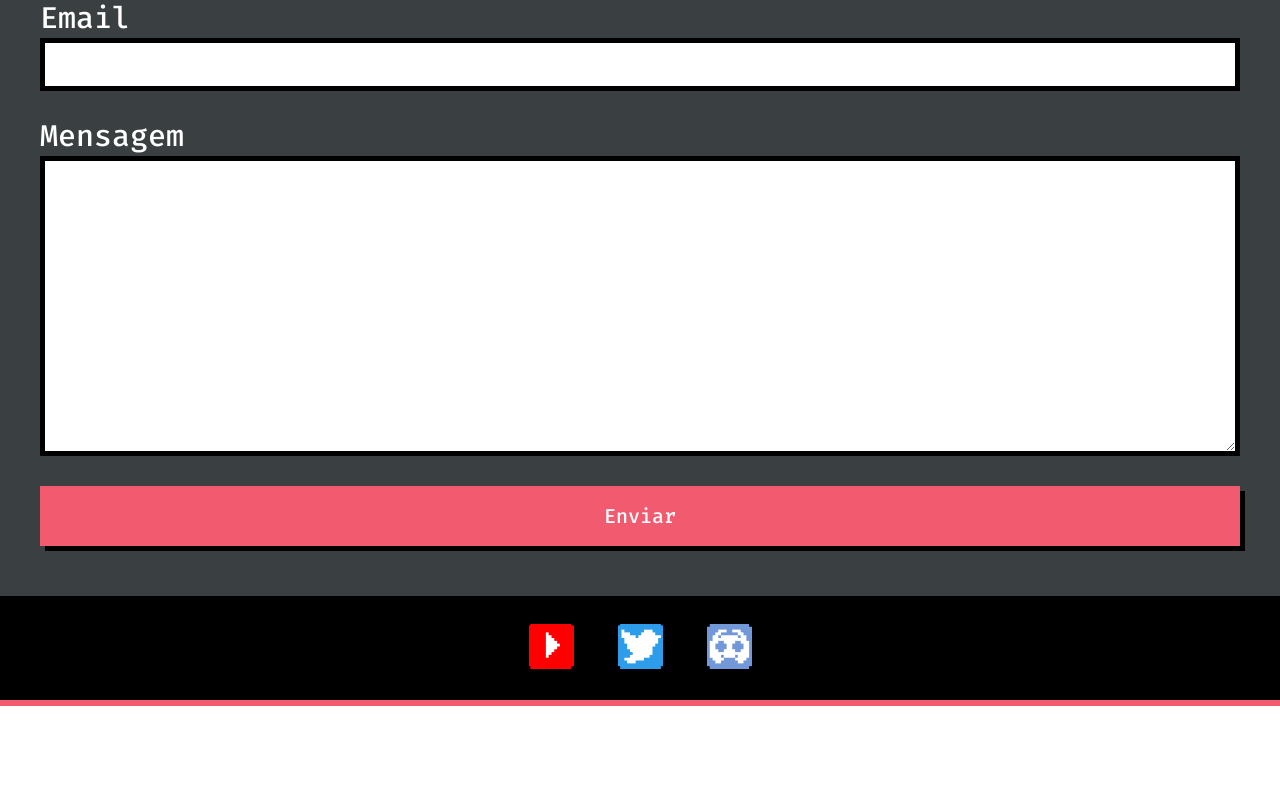
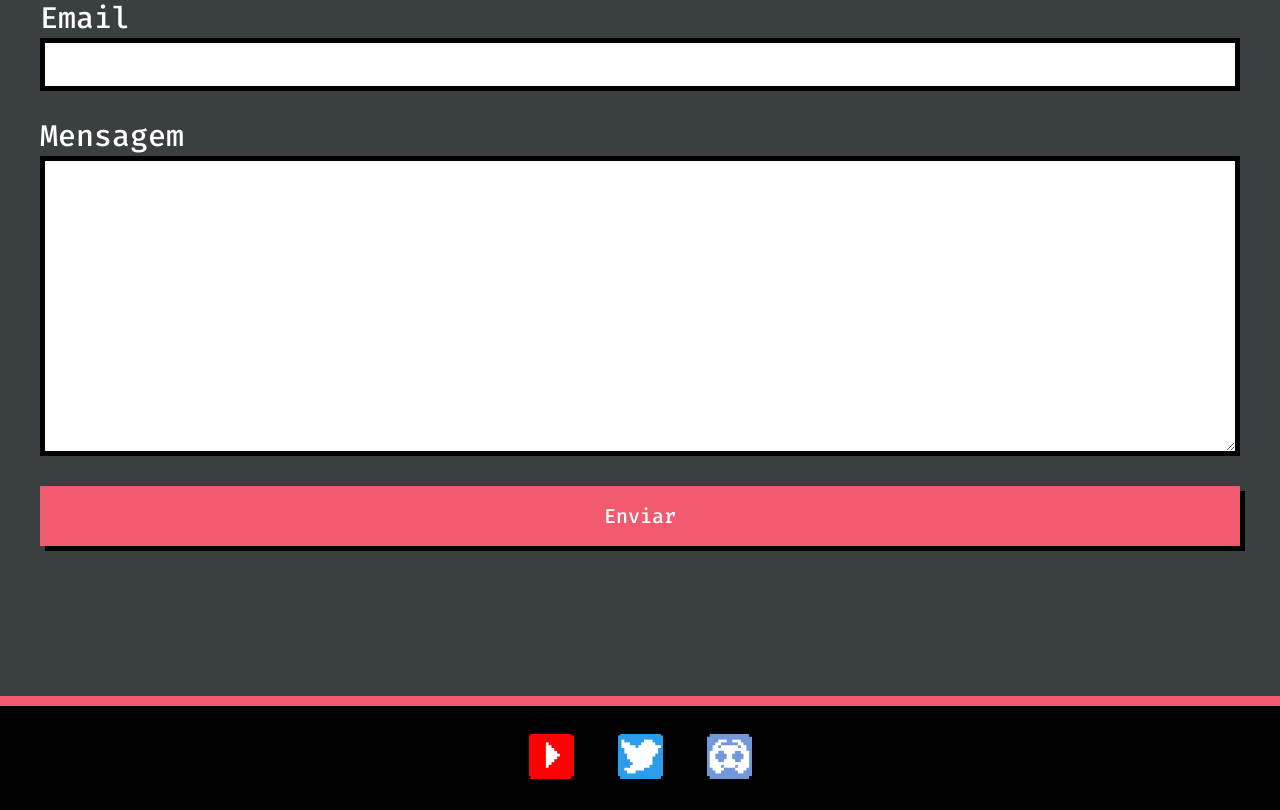
Before and after one commit to Edio-Goncalves/pj-portifolios, a plain HTML site: page index.html in a window 1280 px wide. Shown: the part 3525-4335 px from the top of the page. Before the commit the page ends 4231 px from the top, so only its background shows below. Drawn offline with Linux system fonts and the light colour scheme.

Commit message:
Fix bug in html

```diff
--- a/css/components/main-footer.css
+++ b/css/components/main-footer.css
@@ -3,9 +3,6 @@
   text-align: center;
   padding-top: 28px;
   padding-bottom: 28px;
-
-  position: absolute;
-  width: 100%;
 }
 
 .main-footer .items {
```
Also changed, not shown: index.html (+6 -2 lines).
